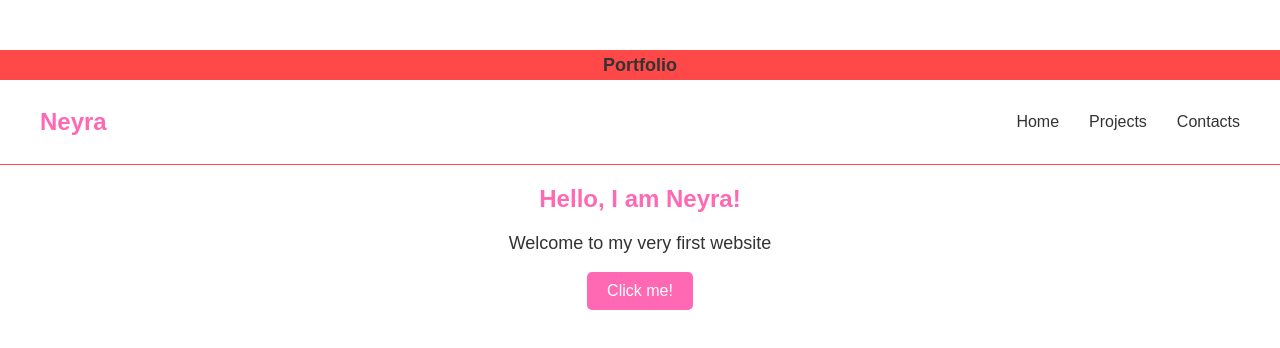
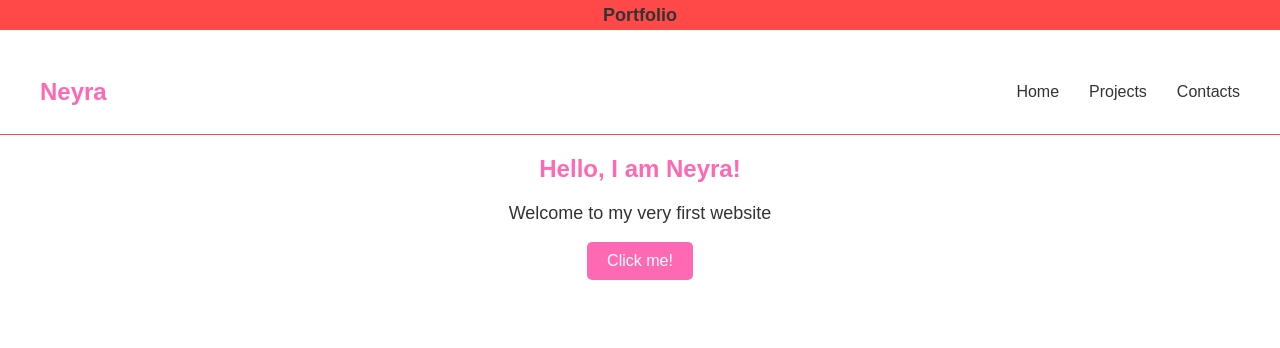
Before and after one commit to neyrainspace/my-first-website, a plain HTML site: page index.html in a window 1280 px wide. Drawn offline with Linux system fonts and the light colour scheme.

Commit message:
Adjusted navbar position
Implemented a 30px red top bar fixed at the very top of the page, adjusted navbar to sit just below the top bar, and ensured hero section content does not overlap with navbar or top bar. Cleaned and structured CSS for consistent layout.

```diff
--- a/style.css
+++ b/style.css
@@ -15,6 +15,10 @@ html, body {
     color: white;
     font-size: 0.9rem;
     font-weight: bold;
+    position: fixed;
+    top: 0;
+    left: 0;
+    z-index: 9999;
 }
 
 body {
```
